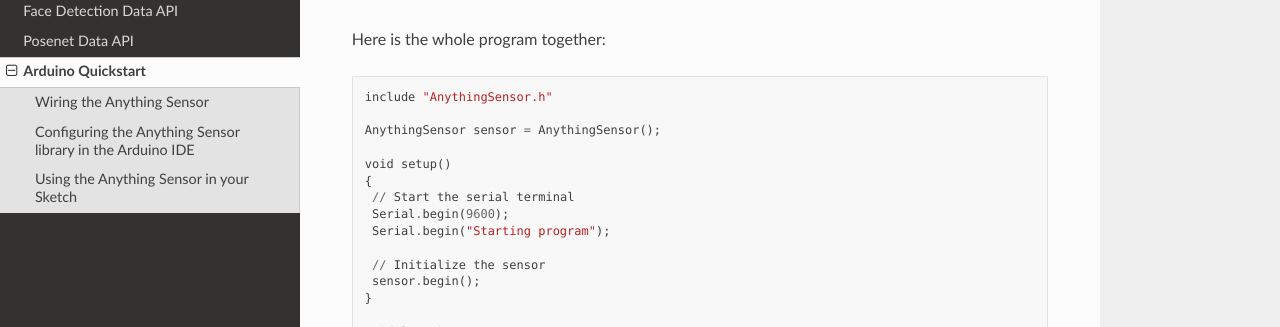
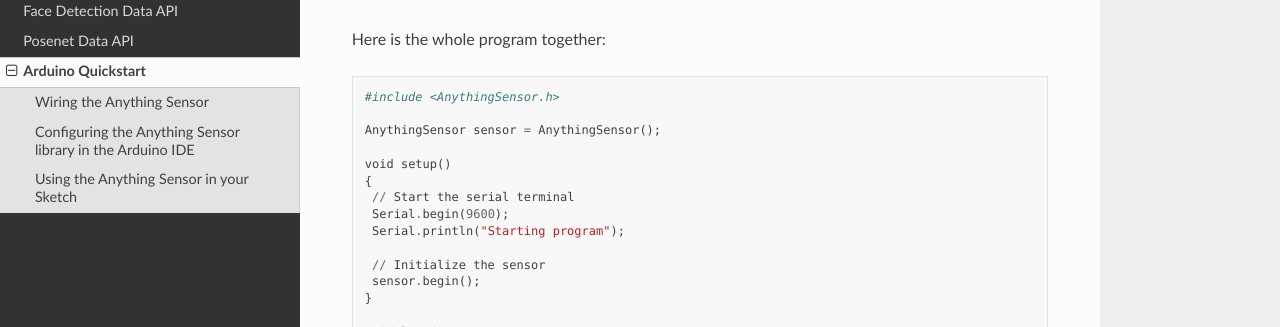
Before and after one commit to Big-Brain-Crew/learn_ml, a Sphinx documentation site: the page built from docs/arduinoquickstart.md, in a window 1280 px wide and 900 px high, scrolled down 1698 px. Shown: the part 170-497 px from the top of the window. Built offline with Sphinx 7.4.7 and the Read the Docs theme 2.0.0, drawn with Linux system fonts in a browser that asks for light colours; pages that are not in the unit, such as notebooks, are missing from menus.

Commit message:
Updated arduino quickstart with correct code

```diff
--- a/docs/arduinoquickstart.md
+++ b/docs/arduinoquickstart.md
@@ -73,7 +73,7 @@ void setup()
 {
  // Start the serial terminal
  Serial.begin(9600);
- Serial.begin("Starting program");
+ Serial.println("Starting program");
 
  // Initialize the sensor
  sensor.begin();
```
Also changed, not shown: other parts of docs/arduinoquickstart.md (+1 -1 lines).
